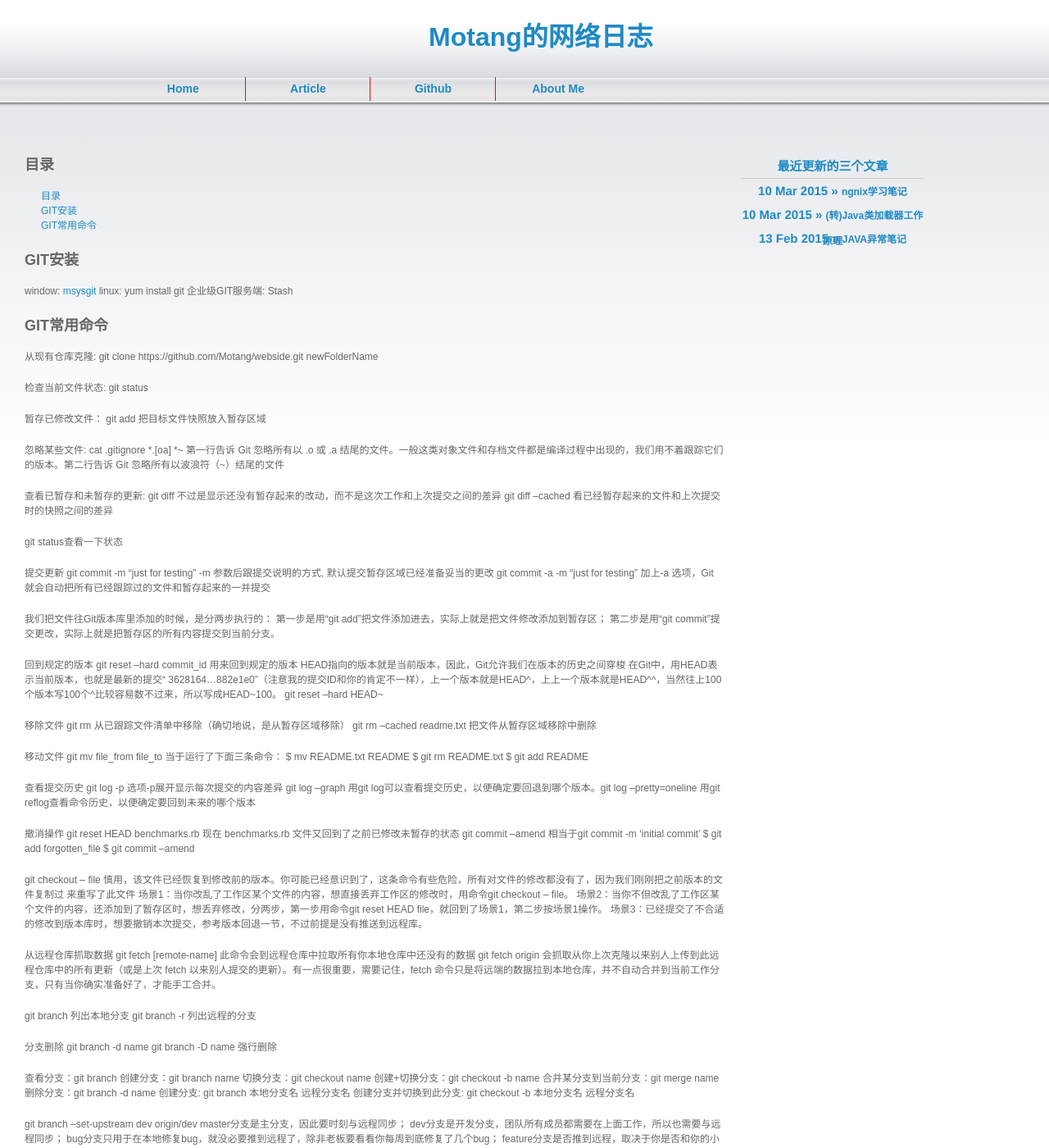
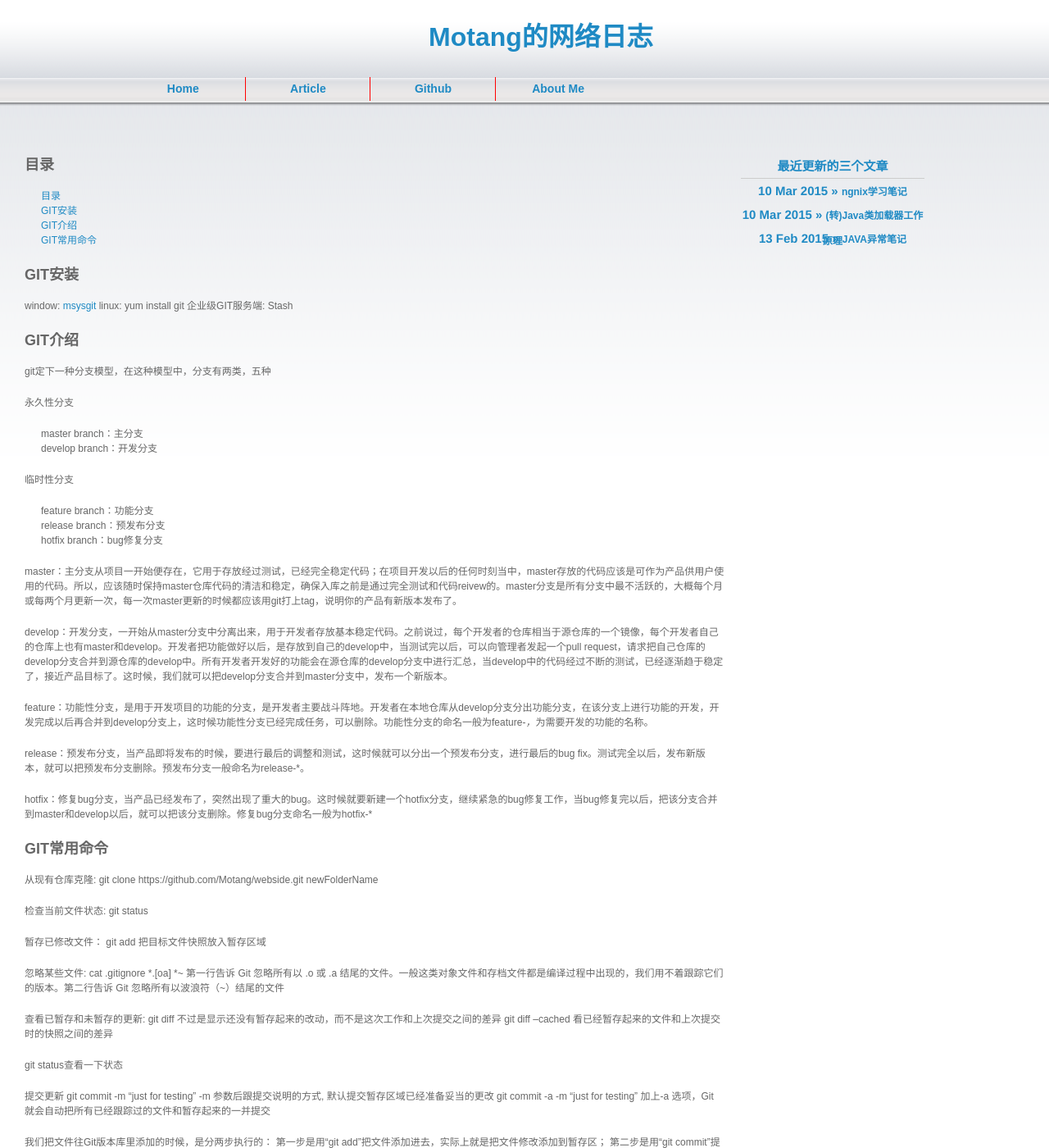
Before and after one commit to Motang/motang.github.io, a Jekyll site: the page built from _posts/2015-03-10-Git笔记.md, in a window 1280 px wide and 1400 px high. Shown: the whole window at 82% size. Built offline with Jekyll 4.4.1, drawn with Linux system fonts in a browser that asks for light colours.

Commit message:
修改git笔记

```diff
--- a/_posts/2015-03-10-Git笔记.md
+++ b/_posts/2015-03-10-Git笔记.md
@@ -15,6 +15,30 @@ share: true
 window: [msysgit](http://msysgit.github.io/)
 linux: yum install git
 企业级GIT服务端: Stash
+
+## GIT介绍 ##
+git定下一种分支模型，在这种模型中，分支有两类，五种
+
+永久性分支
+
+* master branch：主分支
+* develop branch：开发分支
+
+临时性分支
+
+* feature branch：功能分支
+* release branch：预发布分支
+* hotfix branch：bug修复分支
+
+master：主分支从项目一开始便存在，它用于存放经过测试，已经完全稳定代码；在项目开发以后的任何时刻当中，master存放的代码应该是可作为产品供用户使用的代码。所以，应该随时保持master仓库代码的清洁和稳定，确保入库之前是通过完全测试和代码reivew的。master分支是所有分支中最不活跃的，大概每个月或每两个月更新一次，每一次master更新的时候都应该用git打上tag，说明你的产品有新版本发布了。
+
+develop：开发分支，一开始从master分支中分离出来，用于开发者存放基本稳定代码。之前说过，每个开发者的仓库相当于源仓库的一个镜像，每个开发者自己的仓库上也有master和develop。开发者把功能做好以后，是存放到自己的develop中，当测试完以后，可以向管理者发起一个pull request，请求把自己仓库的develop分支合并到源仓库的develop中。所有开发者开发好的功能会在源仓库的develop分支中进行汇总，当develop中的代码经过不断的测试，已经逐渐趋于稳定了，接近产品目标了。这时候，我们就可以把develop分支合并到master分支中，发布一个新版本。
+
+feature：功能性分支，是用于开发项目的功能的分支，是开发者主要战斗阵地。开发者在本地仓库从develop分支分出功能分支，在该分支上进行功能的开发，开发完成以后再合并到develop分支上，这时候功能性分支已经完成任务，可以删除。功能性分支的命名一般为feature-*，*为需要开发的功能的名称。
+
+release：预发布分支，当产品即将发布的时候，要进行最后的调整和测试，这时候就可以分出一个预发布分支，进行最后的bug fix。测试完全以后，发布新版本，就可以把预发布分支删除。预发布分支一般命名为release-*。
+
+hotfix：修复bug分支，当产品已经发布了，突然出现了重大的bug。这时候就要新建一个hotfix分支，继续紧急的bug修复工作，当bug修复完以后，把该分支合并到master和develop以后，就可以把该分支删除。修复bug分支命名一般为hotfix-*
 
 ## GIT常用命令 ##
 从现有仓库克隆:
```
